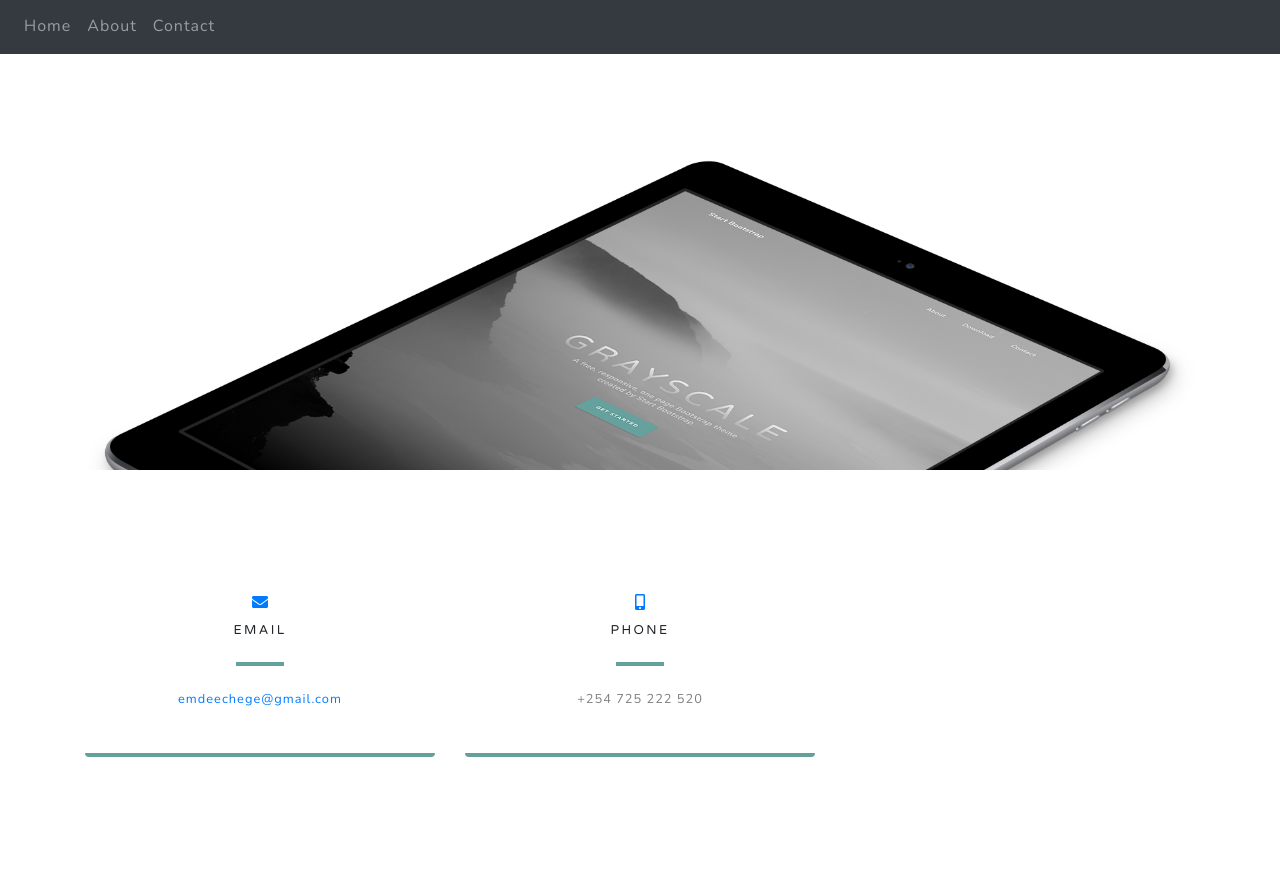
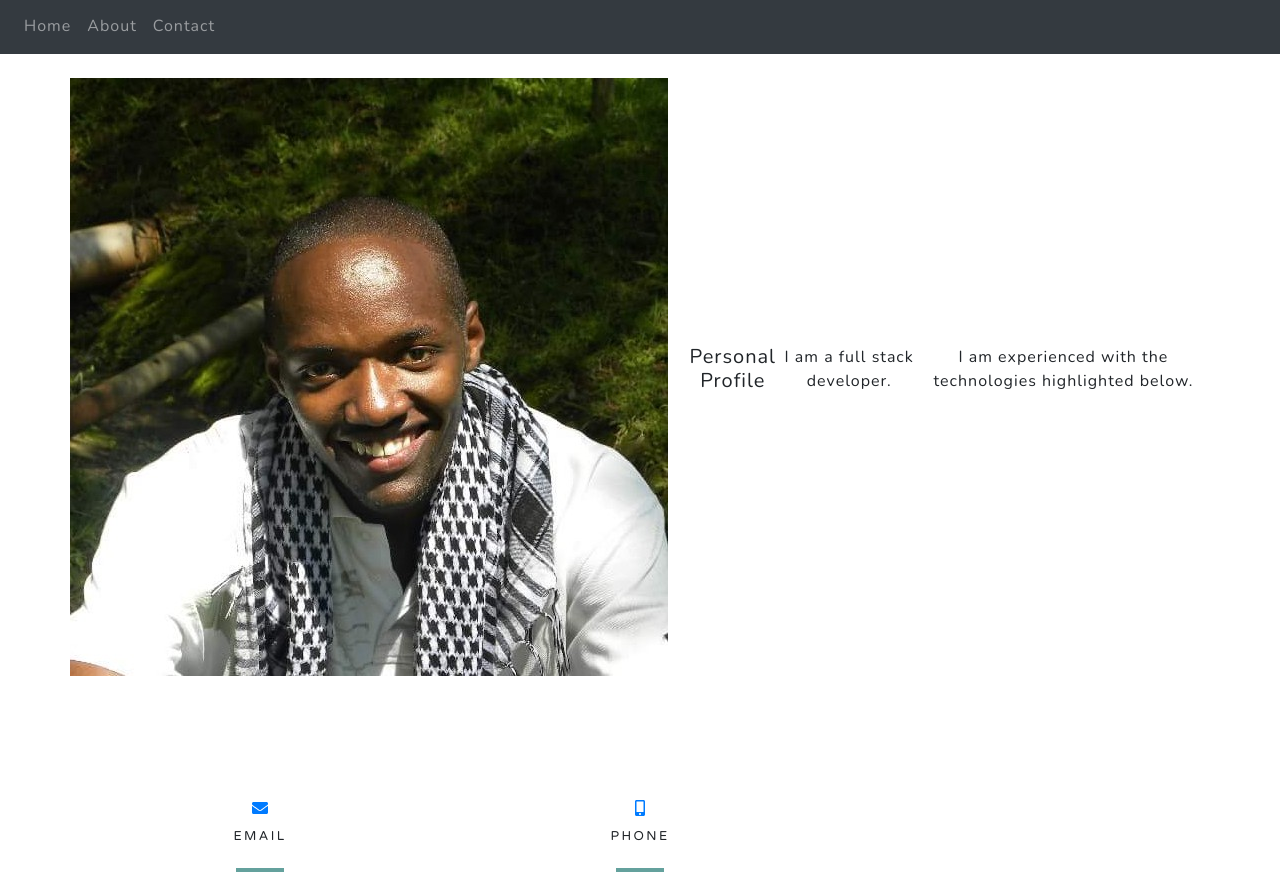
Before and after one commit to emdeechege/Portfolio-x, a plain HTML site: page index.html in a window 1280 px wide. Shown: the part 802-1678 px from the top of the page. Drawn offline with nearby package versions, Linux system fonts and the light colour scheme.

Commit message:
to be continued

```diff
--- a/index.html
+++ b/index.html
@@ -19,7 +19,7 @@
       <div class="mx-auto text-center">
         <h1 class="text-white-50 mx-auto my-0 text-uppercase">Tom Chege</h1>
         <h2 class="text-white-50 mx-auto mt-2 mb-5">Full Stack Web Developer</h2>
-        <a href="#about" class="btn btn-primary js-scroll-trigger">Welcome</a>
+        <a href="#about" class="btn btn-outline-primary">Welcome</a>
       </div>
     </div>
   </header>
@@ -55,15 +55,20 @@
 <body id="top">
 
   <!-- About Section -->
+  <br>
   <section id="about" class="about-section text-center">
     <div class="container">
       <div class="row">
-        <div class="col-lg-8 mx-auto">
-          <h2 class="text-white mb-4">Sales/Developer</h2>
-            <p class="text-white-50">Will add stuff about myself</p>
+        <div class="media">
+          <img class="d-flex align-self-left mr-3" src="/images/me.jpg" alt="emdeechege">
+          <div class="media-body d-flex align-self-center">
+            <h5 class="mt-0">Personal Profile</h5>
+            <p>I am a full stack developer.</p>
+              <p class="mb-0">I am experienced with the technologies highlighted below.</p>
+          </div>
+
         </div>
       </div>
-        <img src="images/ipad.png" class="img-fluid" alt="">
     </div>
   </section>
 
--- a/styles.css
+++ b/styles.css
@@ -101,3 +101,11 @@ body {
 .contact-section .social a:active {
   color: #fff;
 }
+
+#about{
+  background: rgba(255, 255, 255, 0.7);
+}
+
+#me{
+  background-image:  rgba(255, 255, 255, 0.7);
+}
```
Also changed, not shown: images/avataaars.png (added), images/me.jpg (added). Lines whose indentation alone changed are shown as unchanged.
